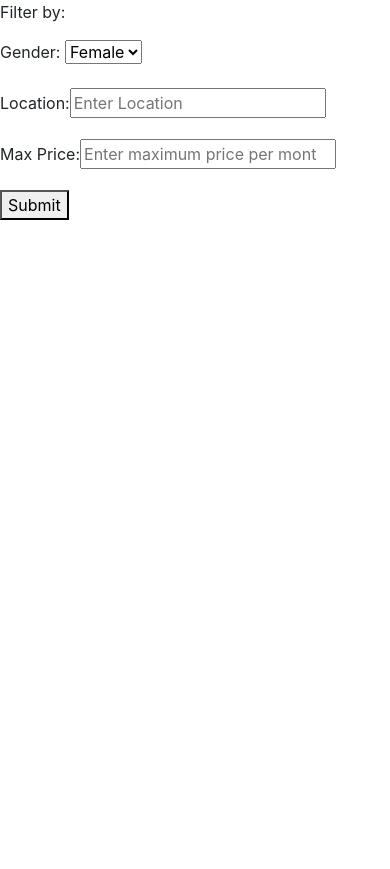
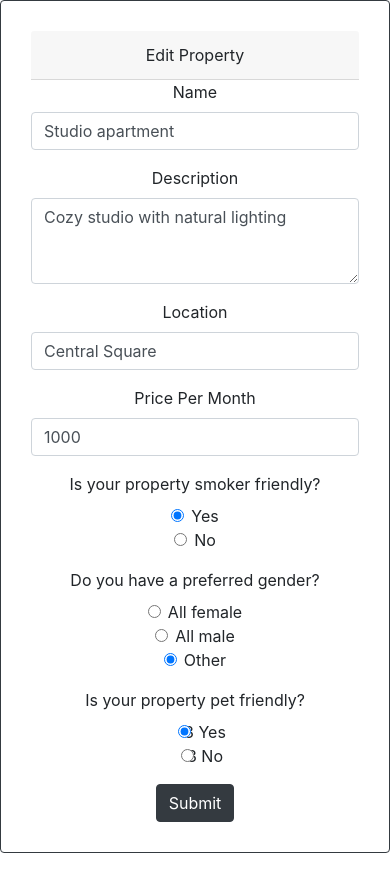
Before and after one commit to Dominique-Huang/cs304-final-project, a Flask app: page /edit/1 in a window 390 px wide. Before the commit the page ends 220 px from the top, so only its background shows below. Run offline with Flask 2, Linux system fonts and the light colour scheme; data comes from the database, SQL or seed files in the repository; some libraries are stand-ins or nearby versions.

Commit message:
added nav to index page, began conversaion to newest bootstrap, set up edit front end+minor edits to middleware

```diff
--- a/app.py
+++ b/app.py
@@ -98,11 +98,25 @@ def profilePage(id):
     return render_template('profile.html', profile = profile)
 
 @app.route('/edit/<id>', methods = ["GET", "POST"])
-def editPage(id):
-    return render_template('index.html')
+def edit(id):
+    if request.method == 'GET':
+        conn = loft.getConn('loft')
+        prop = loft.getOne(conn, id)
+        return render_template('edit.html', item = prop)
+    else:
+        conn = loft.getConn('loft')
+        name = request.form.get('name')
+        descrip = request.form.get('descrip')
+        loc = request.form.get('location')
+        price = request.form.get('price')
+        smoker = request.form.get('smoker')
+        gender = request.form.get('gender')
+        pet = request.form.get('pet')
+        loft.updateProperty(conn, id, name, descrip, loc, price, smoker, gender, pet)
+        return redirect(url_for('showPage', id = id))
 
 @app.route('/delete/<id>', methods = ["POST"])
-def deletePage(id):
+def delete(id):
     return render_template('index.html')
 
 if __name__ == '__main__':
--- a/loft.py
+++ b/loft.py
@@ -64,10 +64,19 @@ def updateUser(conn, UID, name, email, pw, university):
     curs.execute('''update users set name = %s, email = %s, pw = %s, university = %s where UID = %s''',
                 (name, email, pw, university, UID))
     return curs.fetchone
-
 def updateProperty(conn, PID, name, descrip, loc, price, smoker, gender, pet):
     curs = conn.cursor(MySQLdb.cursors.DictCursor)
-    curs.execute('''update properties set name = %s, descrip = %s, loc = %s, price = %s, smoker = %s, gender = %s, pet = %s where PID = %s''',
+    curs.execute('''update properties
+                        set
+                            propName = %s,
+                            propDescription = %s,
+                            propDescription = %s,
+                            propPrice = %s,
+                            propSmoker = %s,
+                            propGender = %s,
+                            propPet = %s
+                        where
+                            PID = %s''',
                 (name, descrip, loc, price, smoker, gender, pet, PID))
     return curs.fetchone
 
--- a/static/app.css
+++ b/static/app.css
@@ -1,3 +1,7 @@
+html, body {
+    height: 100%;
+}
+
 a.card {
   color: #212529;
   text-decoration: none;
--- /dev/null
+++ b/templates/edit.html
@@ -0,0 +1,135 @@
+<!--Purpose: Add a property form-->
+<!doctype html>
+<html lang="en">
+
+<head>
+    <meta charset="utf-8">
+    <meta name=author content="">
+    <meta name=description content="">
+    <meta name=keywords content="">
+    <title></title>
+    <!-- css stylesheets -->
+    <link rel="stylesheet" href="https://stackpath.bootstrapcdn.com/bootstrap/4.1.3/css/bootstrap.min.css" integrity="sha384-MCw98/SFnGE8fJT3GXwEOngsV7Zt27NXFoaoApmYm81iuXoPkFOJwJ8ERdknLPMO" crossorigin="anonymous">
+    <!-- fonts -->
+</head>
+
+<body>
+    <div align="center">
+        <div class="card border-dark mb-3" style="max-width: 40rem;">
+        <div style="padding: 30px;">
+          <div class="card-header">Edit Property</div>
+
+            <form method = "POST" action = "{{ url_for('edit', id=item.PID)}}">
+                <div class="form-group">
+                    <label for="name">Name</label>
+                    <input type="text" class="form-control" name="name" aria-describedby="name of property" value = "{{item.propName}}">
+                    <!--<small id="emailHelp" class="form-text text-muted">We'll never share your email with anyone else.</small>-->
+                </div>
+                <!--descrip = request.form.get('descrip')-->
+                <div class="form-group">
+                    <label for="descrip">Description</label>
+                    <textarea class="form-control" name="descrip" rows="3">{{item.propDescription}}</textarea>
+                </div>
+                <!--loc = request.form.get('location')-->
+                <div class="form-group">
+                    <label for="location">Location</label>
+                    <input type="text" class="form-control" name="location" aria-describedby="enter location" value = "{{item.propLocation}}">
+                </div>
+                <!--price = request.form.get('price')-->
+                <div class="form-group">
+                    <label for="price">Price Per Month</label>
+                    <input type="number" class="form-control" name="price" aria-describedby="enter price" value = "{{item.propPrice}}">
+                </div>
+
+            <fieldset class="form-group">
+            <label for="smoker">Is your property smoker friendly?</label>
+                <div class="form-check">
+                    <label class="form-check-label">
+                        {% if item.propSmoker == 0 %}
+                            <input type="radio" class="form-check-input" name="smoker" id="smokerYes" value="1" checked>
+                        {% else %}
+                            <input type="radio" class="form-check-input" name="smoker" id="smokerYes" value="1">
+                        {% endif %}
+                        Yes
+                    </label>
+                </div>
+                <div class="form-check">
+                    <label class="form-check-label">
+                        {% if item.propSmoker == 1 %}
+                            <input type="radio" class="form-check-input" name="smoker" id="smokerNo" value="0" checked>
+                        {% else %}
+                            <input type="radio" class="form-check-input" name="smoker" id="smokerNo" value="0">
+                        {% endif %}
+                        No
+                    </label>
+                </div>
+            </fieldset>
+
+            <fieldset class="form-group">
+            <label for="gender">Do you have a preferred gender?</label>
+                <div class="form-check">
+                  <label class="form-check-label">
+                    {% if item.propGender == 1 %}
+                        <input type="radio" class="form-check-input" name="gender" id="gender1" value="1" checked>
+                    {% else %}
+                        <input type="radio" class="form-check-input" name="gender" id="gender1" value="1">
+                    {% endif %}
+                    All female
+                  </label>
+                </div>
+                <div class="form-check">
+                <label class="form-check-label">
+                    {% if item.propGender == 2 %}
+                        <input type="radio" class="form-check-input" name="gender" id="gender2" value="2" checked>
+                    {% else %}
+                        <input type="radio" class="form-check-input" name="gender" id="gender2" value="2">
+                    {% endif %}
+                    All male
+                 </label>
+                </div>
+                <div class="form-check">
+                <label class="form-check-label">
+                    {% if item.propGender == 3 %}
+                        <input type="radio" class="form-check-input" name="gender" id="gender3" value="3"checked>
+                    {% else %}
+                        <input type="radio" class="form-check-input" name="gender" id="gender3" value="3">
+                    {% endif %}
+
+                    Other
+                  </label>
+                </div>
+              </fieldset>
+
+              <fieldset class="form-group">
+                <label for="pet">Is your property pet friendly?</label>
+                <div class="form-check">
+                    <label class="form-check-label">
+                        {{item.propGender}}
+                        {% if item.propPet == 1 %}
+                            <input type="radio" class="form-check-input" name="pet" id="petYes" value="1" checked>
+                        {% else %}
+                            <input type="radio" class="form-check-input" name="pet" id="petYes" value="1">
+                        {% endif %}
+                        Yes
+                    </label>
+                </div>
+                <div class="form-check">
+                    <label class="form-check-label">
+                        {{item.propGender}}
+                        {% if item.propPet == 0 %}
+                            <input type="radio" class="form-check-input" name="pet" id="petNo" value="0" checked>
+                        {% else %}
+                            <input type="radio" class="form-check-input" name="pet" id="petNo" value="0">
+                        {% endif %}
+                        No
+                    </label>
+                </div>
+              </fieldset>
+              <button type="submit" class="btn btn-dark">Submit</button>
+            </form>
+        </div>
+        </div>
+     </div>
+    </div>
+</body>
+</html>
--- a/templates/index.html
+++ b/templates/index.html
@@ -10,12 +10,33 @@
     <meta name=keywords content="">
     <title>Home</title>
     <!-- css stylesheets -->
-    <link rel="stylesheet" href="https://maxcdn.bootstrapcdn.com/bootstrap/4.0.0-alpha.2/css/bootstrap.min.css" integrity="sha384-y3tfxAZXuh4HwSYylfB+J125MxIs6mR5FOHamPBG064zB+AFeWH94NdvaCBm8qnd" crossorigin="anonymous" type="text/css">
+    <link rel="stylesheet" href="https://stackpath.bootstrapcdn.com/bootstrap/4.1.3/css/bootstrap.min.css" integrity="sha384-MCw98/SFnGE8fJT3GXwEOngsV7Zt27NXFoaoApmYm81iuXoPkFOJwJ8ERdknLPMO" crossorigin="anonymous">
     <link rel="stylesheet" href="/static/app.css" type="text/css">
     <!-- fonts -->
 </head>
 
 <body>
+  <nav class="navbar navbar-expand-lg navbar-dark bg-dark mb-5">
+      <a class="navbar-brand" href="/">Loft39s</a>
+      <button class="navbar-toggler" type="button" data-toggle="collapse" data-target="#navbarText" aria-controls="navbarText" aria-expanded="false" aria-label="Toggle navigation">
+        <span class="navbar-toggler-icon"></span>
+      </button>
+      <div class="collapse navbar-collapse" id="navbarText">
+        <ul class="navbar-nav mr-auto">
+          <li class="nav-item">
+            <a class="nav-link" href="#">My Properties</span></a>
+          </li>
+          <li class="nav-item">
+            <a class="nav-link" href="#">Reservations</a>
+          </li>
+          <li class="nav-item">
+            <a class="nav-link" href="#">Log Out</a>
+          </li>
+        </ul>
+      </div>
+  </nav>
+
+  <div class = "container">
       <form method = "POST" action = "{{ url_for('showProperties') }}">
         <p>Filter by: </p>
         <div class="form-inline">
@@ -39,13 +60,11 @@
           </div>
         </div>
       </form>
-
-
-  <div>
+      <div class="row mt-5">
         {% for item in propList%}
-        <div align = "center">
+          <div class = "col-lg-3 col-sm-6" align = "center">
             <!-- Change the border color -->
-          <div class="col-lg-3 col-sm-6 ">
+            <div class="">
               <a href='/show/{{item.PID}}' class="card border-dark mb-3" data-id={{item.PID}} style="max-width: 18rem;">
                 <div style="padding: 30px;">
                   <div class="card-header">{{item.propName}}</div>
@@ -63,7 +82,7 @@
           </div>
         {% endfor %}
     </div>
-
+  </div>
 
 </body>
 
--- a/templates/show.html
+++ b/templates/show.html
@@ -10,7 +10,7 @@
     <meta name=keywords content="">
     <title></title>
     <!-- css stylesheets -->
-    <link rel="stylesheet" href="https://maxcdn.bootstrapcdn.com/bootstrap/4.0.0-alpha.2/css/bootstrap.min.css" integrity="sha384-y3tfxAZXuh4HwSYylfB+J125MxIs6mR5FOHamPBG064zB+AFeWH94NdvaCBm8qnd" crossorigin="anonymous">
+    <link rel="stylesheet" href="https://stackpath.bootstrapcdn.com/bootstrap/4.1.3/css/bootstrap.min.css" integrity="sha384-MCw98/SFnGE8fJT3GXwEOngsV7Zt27NXFoaoApmYm81iuXoPkFOJwJ8ERdknLPMO" crossorigin="anonymous">
     <!-- fonts -->
 </head>
 
@@ -30,8 +30,8 @@
                 </div>
                 <div>
 
-                  <a href='/edit/{{item.PID}}' type="button" class="btn btn-dark">Edit</a>
-                  <a href='/delete/{{item.PID}}' type="button" class="btn btn-dark">Delete</a>
+                  <button onclick="window.location.href='/edit/{{item.PID}}'" type="button" class="btn btn-dark">Edit</button>
+                  <button onclick="window.location.href='/delete/{{item.PID}}'" type="button" class="btn btn-dark">Delete</button>
                 </div>
               </div>
             </div>
```
Also changed, not shown: templates/header.html (added, +41 -0 lines), 1 other file. Lines whose indentation alone changed are shown as unchanged.
